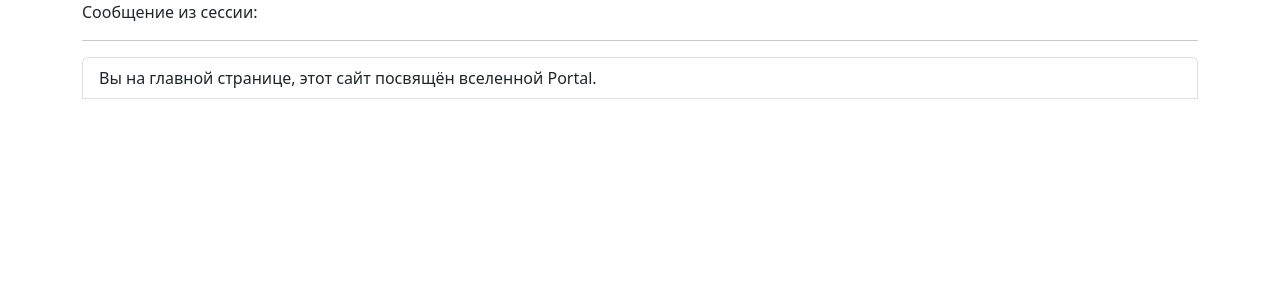
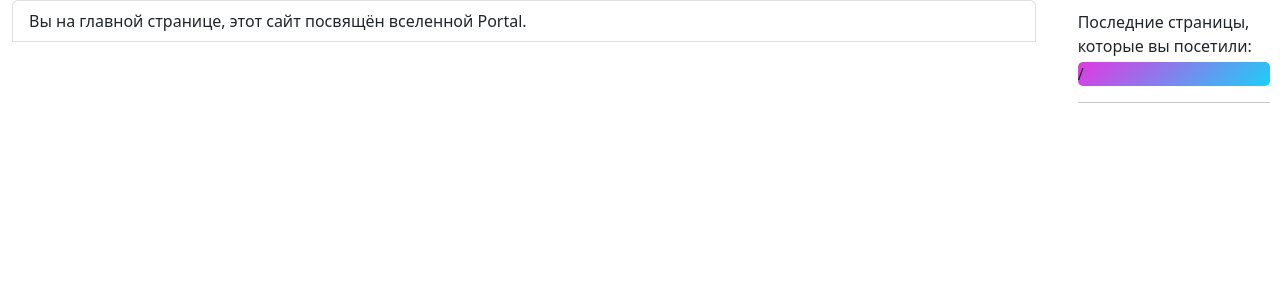
Before and after one commit to JasonParzival/6.3, a PHP site: page / in a window 1280 px wide. Shown: the part 56-356 px from the top of the page. Run offline with PHP 8.4, Linux system fonts and the light colour scheme; data that the repository does not hold is empty; some libraries are stand-ins or nearby versions.

Commit message:
Вроде работает, задание выполнено

```diff
--- a/controllers/BasePortalTwigController.php
+++ b/controllers/BasePortalTwigController.php
@@ -10,6 +10,12 @@ class BasePortalTwigController extends TwigBaseController {
 
         $context['types'] = $types;
 
+        if (!isset($_SESSION['history'])) {
+            $_SESSION['history'] = [];
+        }
+        array_push($_SESSION['history'], $_SERVER['REQUEST_URI']);
+        $context["history"] = isset($_SESSION['history']) ? $_SESSION['history'] : "";
+
         return $context;
     }
 }
--- a/controllers/ObjectController.php
+++ b/controllers/ObjectController.php
@@ -32,7 +32,6 @@ class ObjectController extends BasePortalTwigController {
         $query->execute();
 
         $context['title_objects'] = $query->fetch();
-        $context["messages"] = isset($_SESSION['messages']) ? $_SESSION['messages'] : "";
 
         return $context;
     }
--- a/controllers/SetWelcomeController.php
+++ b/controllers/SetWelcomeController.php
@@ -2,12 +2,12 @@
 
 class SetWelcomeController extends BaseController {
     public function get(array $context) {
-        $_SESSION['welcome_message'] = $_GET['message']; // добавил
+        $_SESSION['welcome_message'];
 
-        if (!isset($_SESSION['messages'])) {
-            $_SESSION['messages'] = [];
+        /*if (!isset($_SESSION['history'])) {
+            $_SESSION['history'] = [];
         }
-        array_push($_SESSION['messages'], $_GET['message']);
+        array_push($_SESSION['history'], $_SERVER['REQUEST_URI']);*/
 
         $url = $_SERVER['HTTP_REFERER'];
         header("Location: $url");
--- a/views/__layout.twig
+++ b/views/__layout.twig
@@ -45,11 +45,39 @@
             </div>
         </nav>
     </div>
-    <div class="container">
-        {% block content %}
-            пустота
-        {% endblock %}
+    <div class="flex-container">
+        <div class="container">
+            {% block content %}
+                пустота
+            {% endblock %}
+        </div>
+        <div class="container-sec">
+            Последние страницы, которые вы посетили:<br>
+            {% for m in history %}
+                <div class="session-history">
+                    {{m}}<br>
+                </div>
+            {% endfor %}
+            <hr>
+        </div>
     </div>
 
+    <style>
+        .flex-container {
+            display: flex;
+            gap: 20px;
+            align-items: flex-start;
+        }
+        .container-sec {
+            width: 20%;
+            padding: 10px;
+        }
+        .session-history {
+            border-radius: 5px;
+            background: linear-gradient(135deg, #e039e2 0%, #1ccff7 100%);
+            margin-top: 4px;
+            margin-bottom: 4px;
+        }
+    </style>
 </body>
 </html>
--- a/views/main.twig
+++ b/views/main.twig
@@ -1,9 +1,6 @@
 {% extends "__layout.twig" %}
 
 {% block content %}
-
-Сообщение из сессии: {{my_session_message}}
-<hr>
 
 <ul class="list-group">
     <li class="list-group-item">
```
Also changed, not shown: views/main_window_object.twig (+0 -8 lines).
